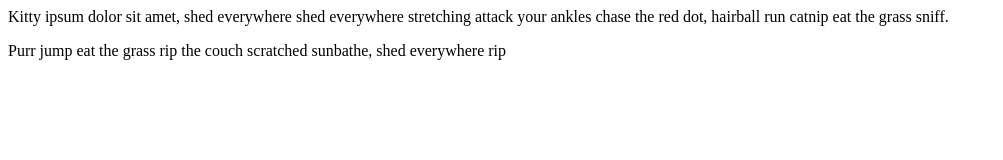
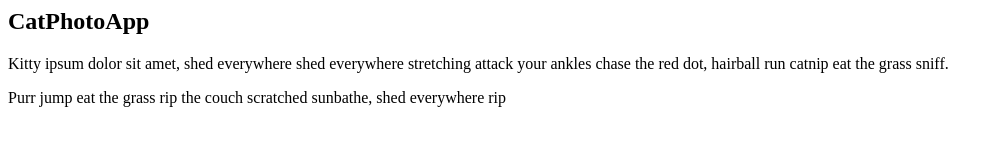
Before and after one commit to SamraBA/Repo04, a plain HTML site: page ex13/src/index.html in a window 1280 px wide. Shown: the whole page, without its empty margins (0-1003 px from the left). Drawn offline with Linux system fonts and the light colour scheme.

Commit message:
Update index.html

```diff
--- a/ex13/src/index.html
+++ b/ex13/src/index.html
@@ -1,3 +1,5 @@
+<h2>CatPhotoApp</h2>
+
 <main>
     <p>Kitty ipsum dolor sit amet, shed everywhere shed everywhere stretching attack your ankles
         chase the red dot, hairball run catnip eat the grass sniff.</p>
```
